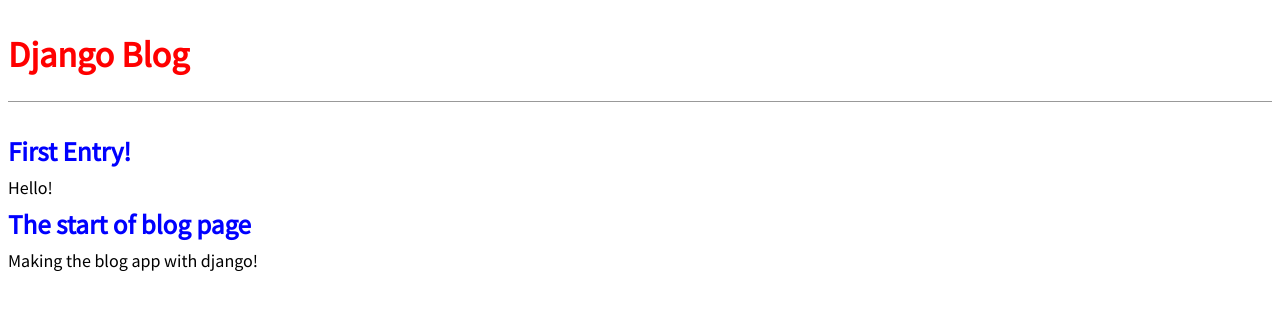
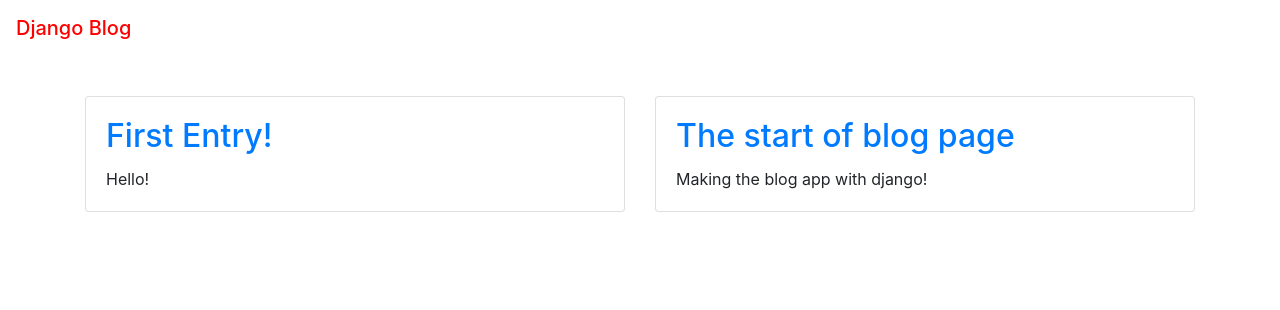
Before and after one commit to smanindokhan/blog-django, a Django app: page / in a window 1280 px wide. Shown: the top 310 px of the page. Run offline with Django 4.2, Linux system fonts and the light colour scheme; data comes from the database, SQL or seed files in the repository; some libraries are stand-ins or nearby versions.

Commit message:
Design Updates

```diff
--- a/static/css/base.css
+++ b/static/css/base.css
@@ -4,7 +4,7 @@
 }
 
 header {
-    border-bottom: 1px solid #999;
+    /* border-bottom: 1px solid #999; */
     margin-bottom: 2rem;
     display: flex;
 }
--- a/templates/base.html
+++ b/templates/base.html
@@ -1,20 +1,23 @@
 {% load static %}
 <html>
 <head>
-        <title>Django Blog</title>
-        <link href="https://fonts.googleapis.com/css?family=Source+Sans+Pro:400"
-              rel="stylesheet">
+    <link href="https://fonts.googleapis.com/css?family=Source+Sans+Pro:400"rel="stylesheet">
     <link rel="stylesheet" href="{% static "css/base.css" %}">
+    <link rel="stylesheet" href="https://stackpath.bootstrapcdn.com/bootstrap/4.5.2/css/bootstrap.min.css" integrity="sha384-JcKb8q3iqJ61gNV9KGb8thSsNjpSL0n8PARn9HuZOnIxN0hoP+VmmDGMN5t9UJ0Z" crossorigin="anonymous">
+    <script src="https://code.jquery.com/jquery-3.5.1.slim.min.js" integrity="sha384-DfXdz2htPH0lsSSs5nCTpuj/zy4C+OGpamoFVy38MVBnE+IbbVYUew+OrCXaRkfj" crossorigin="anonymous"></script>
+    <script src="https://stackpath.bootstrapcdn.com/bootstrap/4.5.2/js/bootstrap.min.js" integrity="sha384-B4gt1jrGC7Jh4AgTPSdUtOBvfO8shuf57BaghqFfPlYxofvL8/KUEfYiJOMMV+rV" crossorigin="anonymous"></script>
 </head>
 <body>
-        <header>
-            <h1>
+    <header class="navbar navbar-expand-lg">
+        <h1 class="navbar-brand">
             <a href="{% url 'home' %}">Django Blog</a>
         </h1>
     </header>
-        <div>
+    <div class="container">
+        <div class="row">
                 {% block content %}
                 {% endblock content %}
         </div>
+    </div>
 </body>
 </html>
--- a/templates/home.html
+++ b/templates/home.html
@@ -1,11 +1,19 @@
 {% extends "base.html" %}
 {% block content %}
-    {% for post in post_list %}
-        <div class="post-entry">
-            <h2>
-                <a href=" {% url 'post_detail' post.pk %} ">{{ post.title }}</a>
-            </h2>
-            <p>{{ post.body }}</p>
-        {% endfor %}
+    <div class="container">
+        <div class="row">
+            {% for post in post_list %}
+                <div class="col-md-6">
+                    <div class="card mb-4">
+                        <div class="card-body">
+                            <h2 class="card-title">
+                                <a href=" {% url 'post_detail' post.pk %} ">{{ post.title }}</a>
+                            </h2>
+                            <p class="card-text">{{ post.body }}</p>
+                        </div>
+                    </div>
+                </div>
+            {% endfor %}
+        </div>
     </div>
 {% endblock content %}
```
Lines whose indentation alone changed are shown as unchanged.
